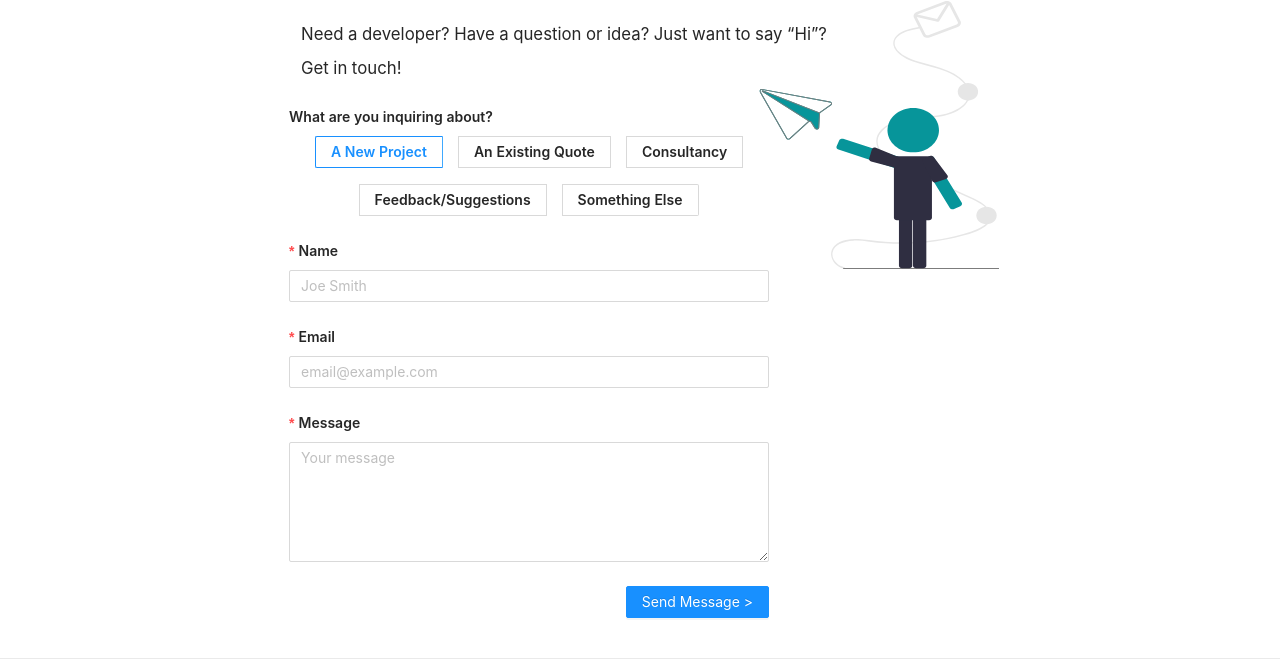
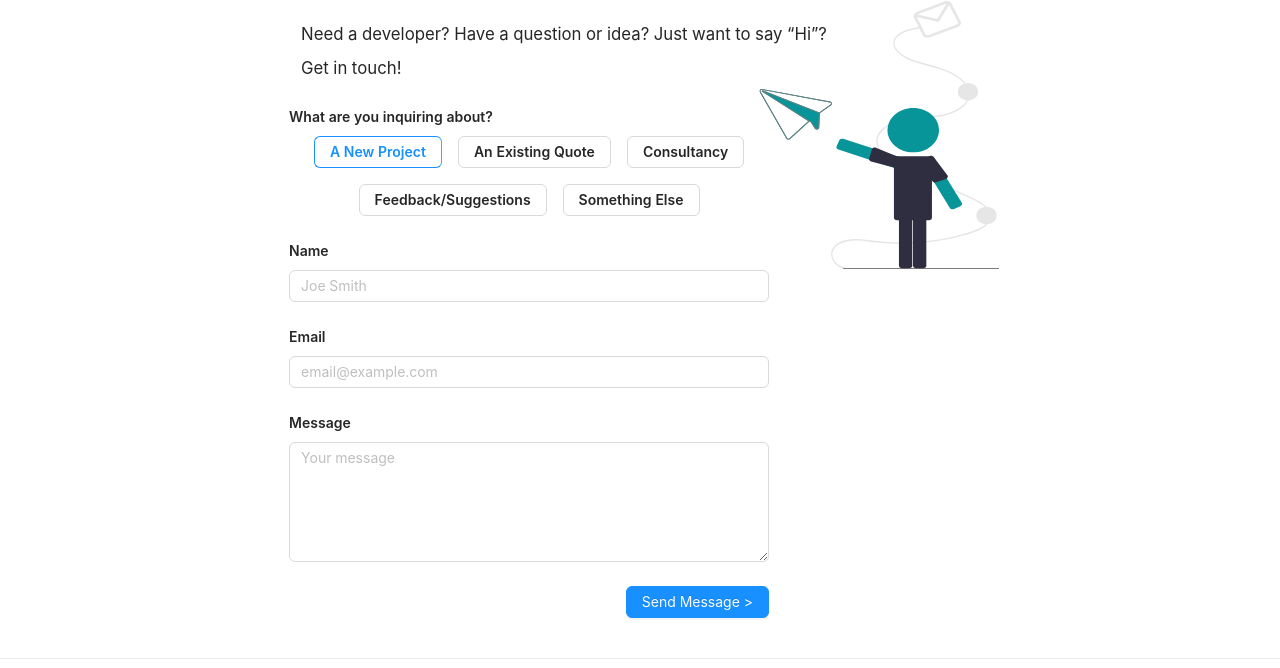
Before and after one commit to callumnewlands/personal-site, a Next.js app: page /contact in a window 1280 px wide. Shown: the part 177-845 px from the top of the page. Built offline with nearby package versions, Linux system fonts and the light colour scheme.

Commit message:
Contact form style tweaks

```diff
--- a/components/ContactForm.module.scss
+++ b/components/ContactForm.module.scss
@@ -3,6 +3,18 @@
 
   label {
     font-weight: 600;
+  }
+
+  :global(.ant-radio-button-wrapper), input, textarea, button {
+    border-radius: 6px;
+  }
+
+  :global(.ant-radio-button-wrapper) {
+    border-left-width: 1px;
+
+    &::before {
+      display: none;
+    }
   }
 }
 
--- a/components/ContactForm.tsx
+++ b/components/ContactForm.tsx
@@ -104,11 +104,13 @@ export default function ContactForm() {
             name={formName}
             method={"POST"}
             onFinish={handleSubmit}
+            requiredMark={false}
         >
             <Form.Item className={`hidden`} style={{ display: `none` }} name="bot-field">
                 <Input type={`hidden`} />
             </Form.Item>
-            <Form.Item label="What are you inquiring about?" name="inquiry" initialValue={radioOptions[0].value}>
+            <Form.Item label="What are you inquiring about?" name="inquiry" initialValue={radioOptions[0].value}
+                       rules={[{ required: true }]}>
                 <Radio.Group className={styles.options_buttons_container}>
                     {radioOptions.map((o, i) => (
                         <Radio.Button key={"inquiry_option_" + i} value={o.value}>
@@ -142,8 +144,8 @@ export default function ContactForm() {
         <form name={formName} data-netlify="true" data-netlify-honeypot="bot-field" hidden>
             <fieldset>
                 {radioOptions.map((o, i) => (
-                    <label>
-                        <input key={"inquiry_hidden_" + i} type="radio" name="inquiry" value={o.value} />
+                    <label key={"inquiry_hidden_" + i}>
+                        <input type="radio" name="inquiry" value={o.value} />
                         {o.label}
                     </label>
                 ))}
```
